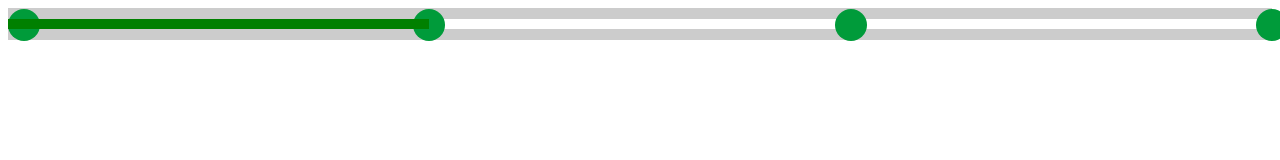
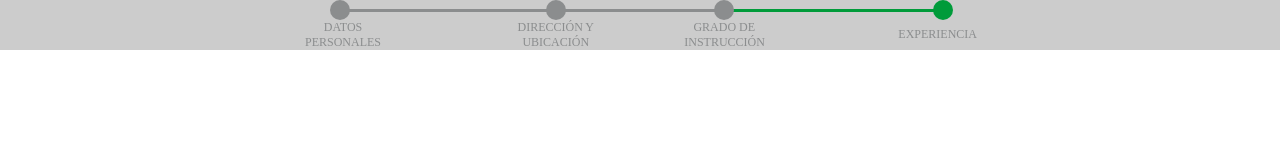
Before and after one commit to julioizquierdomejia/progressnav, a plain HTML site: page index.html in a window 1280 px wide. Drawn offline with Linux system fonts and the light colour scheme.

Commit message:
Se actualuzaron los archivos para versiones de Ie8 en adelante

```diff
--- a/css/progressnav.css
+++ b/css/progressnav.css
@@ -1,9 +1,15 @@
+body, html{
+	margin: 0 0 0 0;
+}
+.clear{
+	clear: both;
+}
 nav{
 	position: relative;
-	width: 100%;
 	margin: 0px auto;
-	height: 32px;
+	height: auto;
 	background-color: #ccc;
+	display: block;
 }
 
 ul.fullnav{
@@ -113,3 +119,137 @@ a:active{outline: none;}
 	background: #00A89C;
 	color: white!important;
 }
+
+/****** *****/
+ul.listTab[data-step="paso-1"] .first .circle{
+    background-color: #009b3a;
+}
+ul.listTab[data-step="paso-1"] .first .line{
+    background-color: #009b3a;
+}
+ul.listTab[data-step="paso-1"] .second .line{
+    background-color: #009b3a;
+}
+ul.listTab[data-step="paso-2"] .first .line{
+    background-color: #009b3a;
+}
+ul.listTab[data-step="paso-2"] .second .circle{
+    background-color: #009b3a;
+}
+ul.listTab[data-step="paso-2"] .second .line{
+    background-color: #009b3a;
+}
+ul.listTab[data-step="paso-2"] .second .line2{
+    background-color: #009b3a;
+}
+ul.listTab[data-step="paso-2"] .three .line{
+    background-color: #009b3a;
+}
+ul.listTab[data-step="paso-3"] .second .line2{
+    background-color: #009b3a;
+}
+ul.listTab[data-step="paso-3"] .three .circle{
+    background-color: #009b3a;
+}
+ul.listTab[data-step="paso-3"] .three .line{
+    background-color: #009b3a;
+}
+ul.listTab[data-step="paso-3"] .three .line2{
+    background-color: #009b3a;
+}
+ul.listTab[data-step="paso-3"] .after .line{
+    background-color: #009b3a;
+}
+ul.listTab[data-step="paso-4"] .three .line2{
+    background-color: #009b3a;
+}
+ul.listTab[data-step="paso-4"] .after .line{
+    background-color: #009b3a;
+}
+ul.listTab[data-step="paso-4"] .after .circle{
+    background-color: #009b3a;
+}
+
+.listTab{
+	padding: 0 0 0 0;
+	margin: 0 auto 0 auto;
+	max-width: 674px;
+
+}
+.listTab li{
+	list-style: none;
+	width: 25%;
+	margin: 0;
+	padding: 0;
+	border: 0;
+	font-size: 0;
+	float: left;
+	position: relative;
+}
+.listTab li p{
+	font-size: 12px;
+	margin: 0 0 0 0;
+	width: 80px;
+	text-align: center;
+	text-transform: uppercase;
+	margin: 0 auto 0 auto;
+}
+.listTab li p a{
+	display: block;
+	text-decoration: none;
+	color: #8b8d8e;
+}
+.listTab li .circle{
+	width: 20px;
+	height: 20px;
+	background-color: #8b8d8e;
+	border-radius: 50%;
+	position: relative;
+	z-index: 4;
+	margin: 0 auto 0 auto;
+}
+.listTab li .line{
+	width: 50%;
+	height: 3px;
+	background-color: #8b8d8e;
+	display: block;
+	position: absolute;
+	left: 0;
+	top: 9px;
+	z-index: 1;
+}
+.listTab li .line2{
+	width: 50%;
+	height: 3px;
+	background-color: #8b8d8e;
+	display: block;
+	position: absolute;
+	right: 0;
+	top: 9px;
+	z-index: 1;
+}
+
+.listTab li.first .circle{
+	left: 27px;
+	margin: 0 0 0 0;
+}
+.listTab li.first .line{
+	left: 34px;
+	width: 100%;
+}
+.listTab li.first p{
+	margin: 0 0 0 0;
+}
+.listTab li.after .circle{
+	right: -74%;
+	margin: 0 0 0 0;
+}
+.listTab li.after .line{
+	width: 80%;
+}
+.listTab li.after p{
+	text-align: right;
+	margin: 0 0 0 0;
+	width: 100%;
+	padding: 7px 0 0 0;
+}
--- a/index.html
+++ b/index.html
@@ -6,6 +6,7 @@
 	<link rel="stylesheet" href="css/progressnav.css">
 </head>
 <body>
+	<!--
 	<nav>
 		<ul class="fullnav" data-step="step-1">
 			<li><a href="#"></a></li>
@@ -13,6 +14,36 @@
 			<li><a href="#"></a></li>
 			<li><a href="#"></a></li>
 		</ul>
+	</nav>-->
+
+	<nav class="nav">
+		<ul class="listTab" data-step="paso-4">
+			<li class="first">
+				<div class="circle"></div>
+				<span class="line"></span>
+				<div class="clear"></div>
+				<p><a href="#">Datos <br/>personales</a></p>
+			</li>
+			<li class="second">
+				<div class="circle"></div>
+				<span class="line"></span>
+				<span class="line2"></span>
+				<p><a href="#">Dirección y<br/>ubicación</a></p>
+			</li>
+			<li class="three">
+				<div class="circle"></div>
+				<span class="line"></span>
+				<span class="line2"></span>
+				<p><a href="#">Grado de<br/>instrucción</a></p>
+			</li>
+			<li class="after">
+				<div class="circle"></div>
+				<span class="line"></span>
+				<p><a href="#">Experiencia</a></p>
+			</li>
+			<div class="clear"></div>
+		</ul>
 	</nav>
+
 </body>
 </html>
```
Also changed, not shown: 1 other file.
